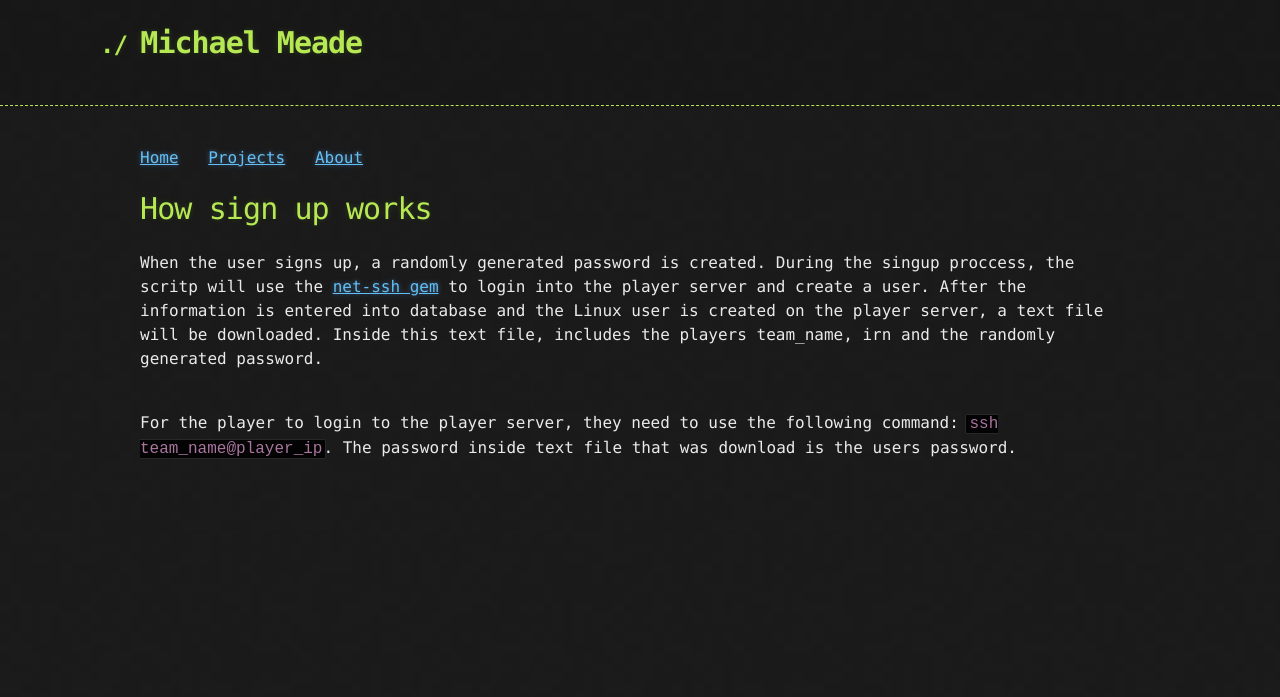
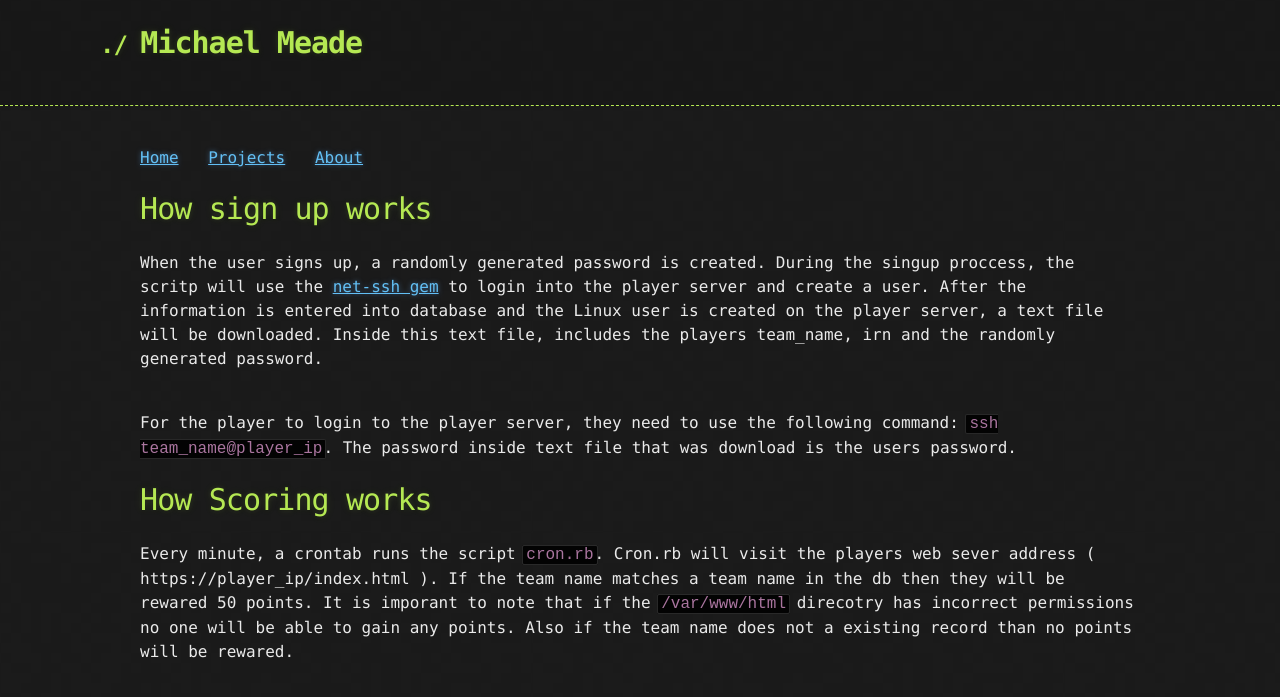
Before and after one commit to Michael-Meade/MinerFind, a Jekyll site: the page built from Projects/leaderboard.md, in a window 1280 px wide. Shown: the top 697 px of the page. Built offline with Jekyll 4.4.1, drawn with Linux system fonts in a browser that asks for light colours; our own code applies the rules of GitHub Pages for plain Markdown files; the repository's description, which GitHub fills in, is left out.

Commit message:
Update leaderboard.md

````diff
--- a/Projects/leaderboard.md
+++ b/Projects/leaderboard.md
@@ -2,3 +2,7 @@
 When the user signs up, a randomly generated password is created. During the singup proccess, the scritp will use the <a href="https://github.com/net-ssh/net-ssh">net-ssh gem</a> to login into the player server and create a user. After the information is entered into database and the Linux user is created on the player server, a text file will be downloaded. Inside this text file, includes the players team_name, irn and the randomly generated password.<br><br>
 
 For the player to login to the player server, they need to use the following command: ```ssh team_name@player_ip```. The password inside text file that was download is the users password.<br>
+
+# How Scoring works
+Every minute, a crontab runs the script ```cron.rb```. Cron.rb will visit the players web sever address ( https://player_ip/index.html ).
+If the team name matches a team name in the db then they will be rewared 50 points. It is imporant to note that if the ```/var/www/html``` direcotry has incorrect permissions no one will be able to gain any points. Also if the team name does not a existing record than no points will be rewared. <br>
````
